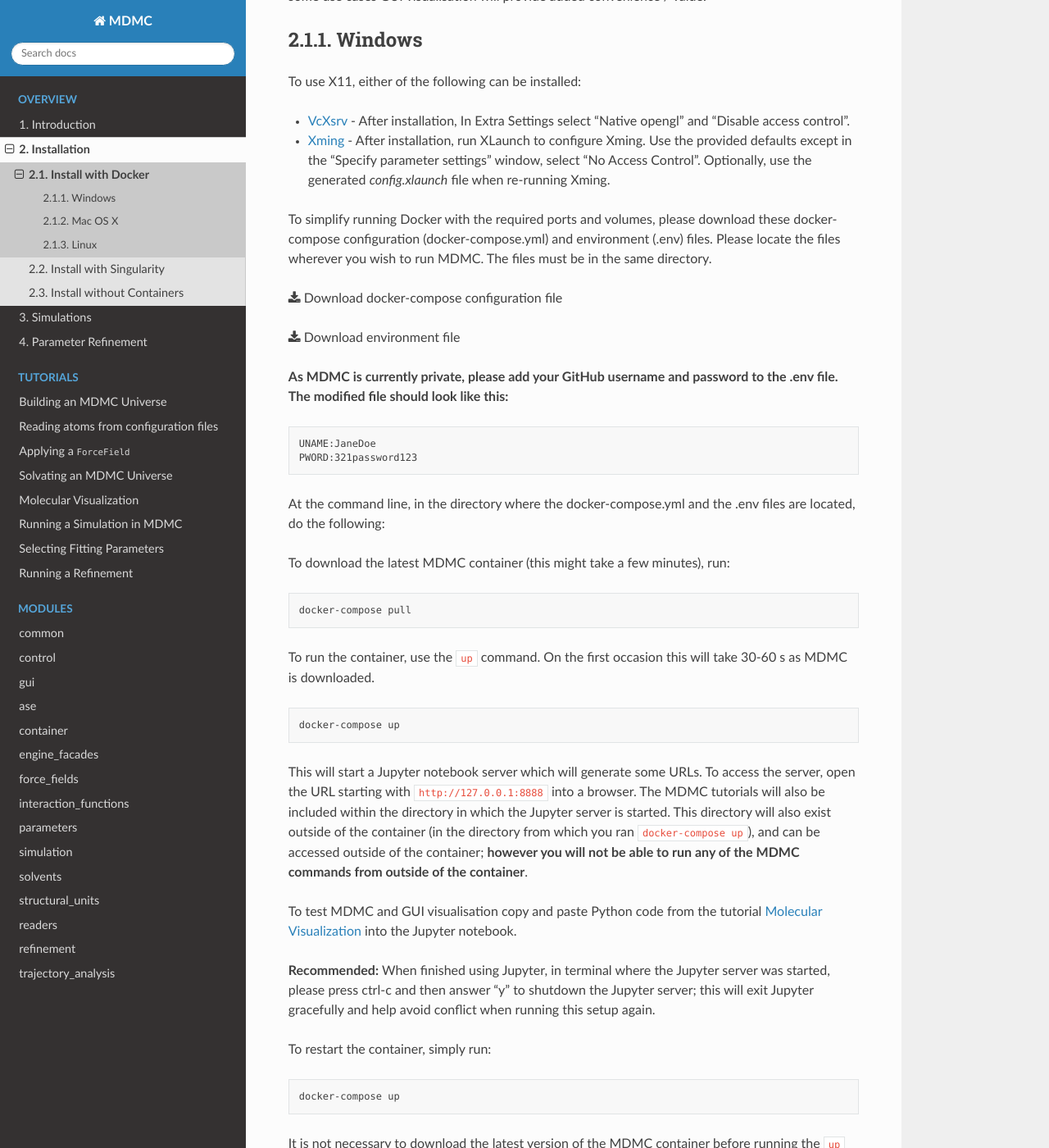
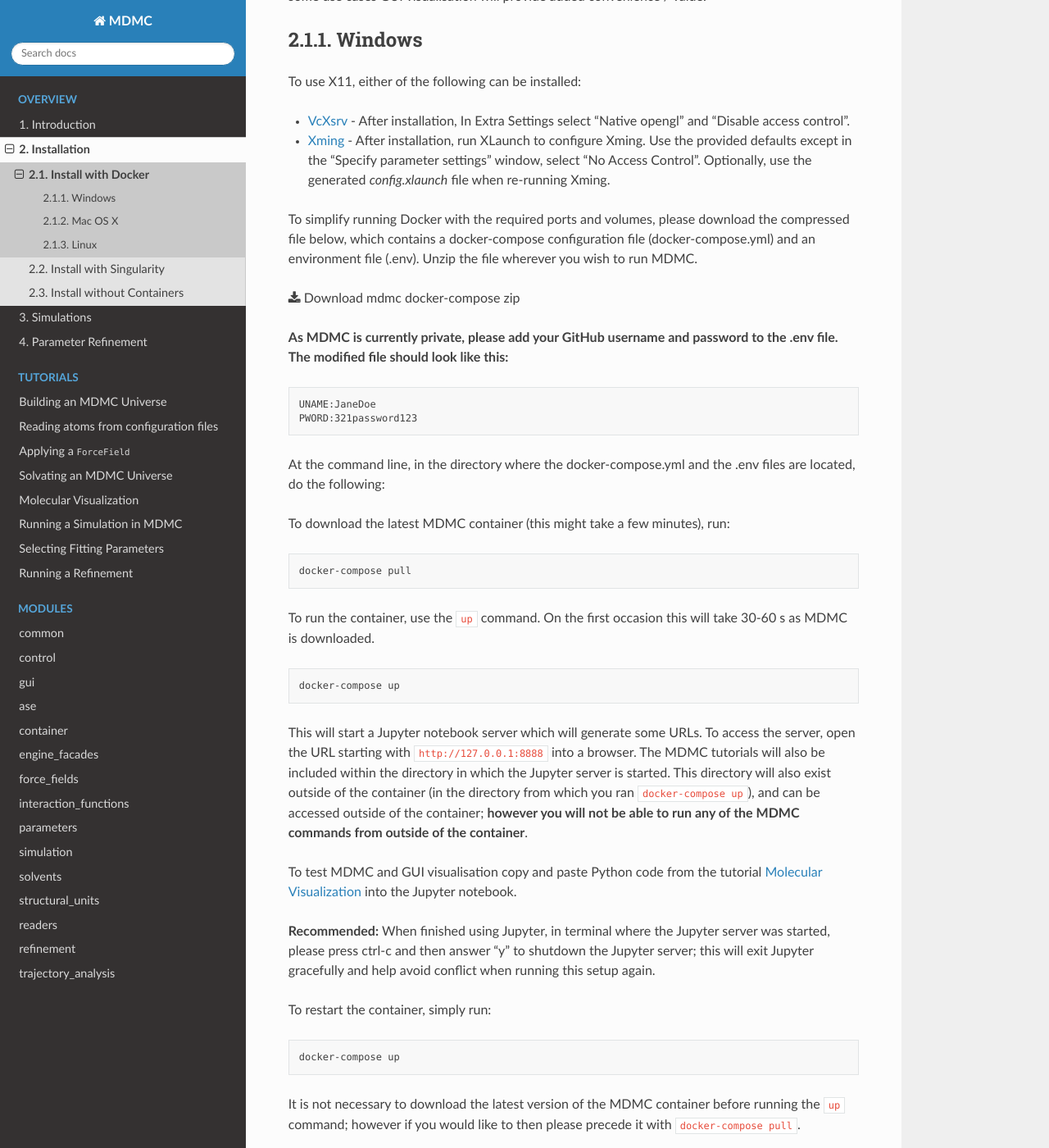
Before and after one commit to ISISNeutronMuon/MDMC, a Sphinx documentation site: the page built from doc/pages/installation/docker.rst, in a window 1280 px wide and 1400 px high, scrolled down 416 px. Shown: the whole window at 82% size. Built offline with Sphinx 7.4.7 and the Read the Docs theme 2.0.0, drawn with Linux system fonts in a browser that asks for light colours; some of the changed text lies outside the part shown.

Commit message:
Amended docker-compose file instructions

```diff
--- a/doc/pages/installation/docker.rst
+++ b/doc/pages/installation/docker.rst
@@ -28,9 +28,7 @@
 
 .. include:: docker/docker-compose-files.rst
 
-:download:`Download docker-compose configuration file <../../_static/files/osx-windows/docker-compose.yml>`
-
-:download:`Download environment file <../../_static/files/osx-windows/.env>`
+:download:`Download mdmc docker-compose zip <../../_static/files/osx-windows/mdmc.zip>`
 
 .. include:: docker/docker-compose-env-osx-windows.rst
 
@@ -46,9 +44,7 @@
 
 .. include:: docker/docker-compose-files.rst
 
-:download:`Download docker-compose configuration file <../../_static/files/osx-windows/docker-compose.yml>`
-
-:download:`Download environment file <../../_static/files/osx-windows/.env>`
+:download:`Download mdmc docker-compose zip <../../_static/files/osx-windows/mdmc.zip>`
 
 .. include:: docker/docker-compose-env-osx-windows.rst
 
@@ -80,9 +76,7 @@
 
 .. include:: docker/docker-compose-files.rst
 
-:download:`Download docker-compose configuration file <../../_static/files/linux/docker-compose.yml>`
-
-:download:`Download environment file <../../_static/files/linux/.env>`
+:download:`Download mdmc docker-compose tar <../../_static/files/linux/mdmc.tar.gz>`
 
 .. include:: docker/docker-compose-env-linux.rst
 
--- a/doc/pages/installation/docker/docker-compose-files.rst
+++ b/doc/pages/installation/docker/docker-compose-files.rst
@@ -1,4 +1,4 @@
 To simplify running Docker with the required ports and volumes, please download
-these docker-compose configuration (docker-compose.yml) and environment (.env)
-files.  Please locate the files wherever you wish to run MDMC.  The files must
-be in the same directory.
+the compressed file below, which contains a docker-compose configuration file
+(docker-compose.yml) and an environment file (.env).  Unzip the file wherever
+you wish to run MDMC.
```
